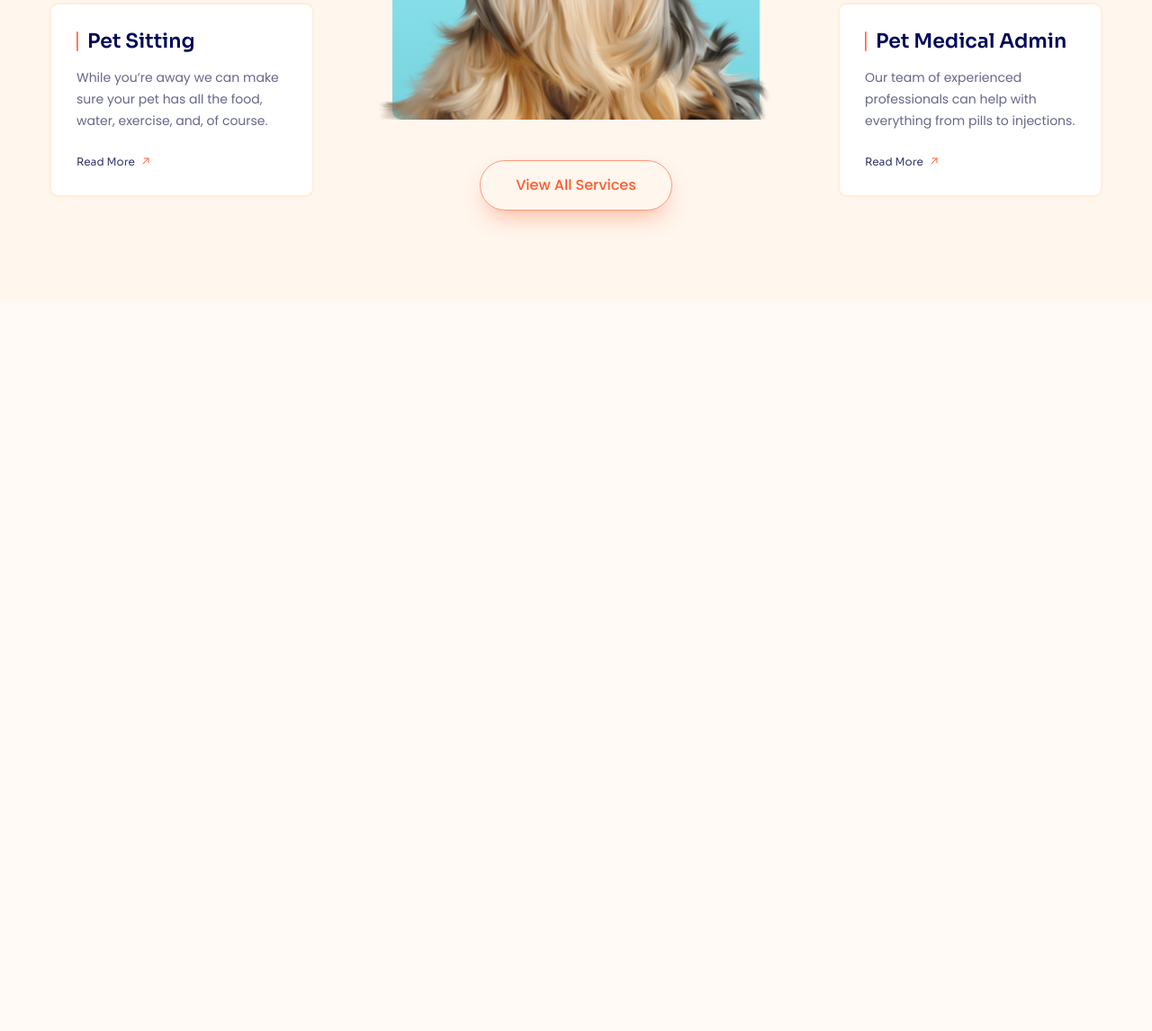
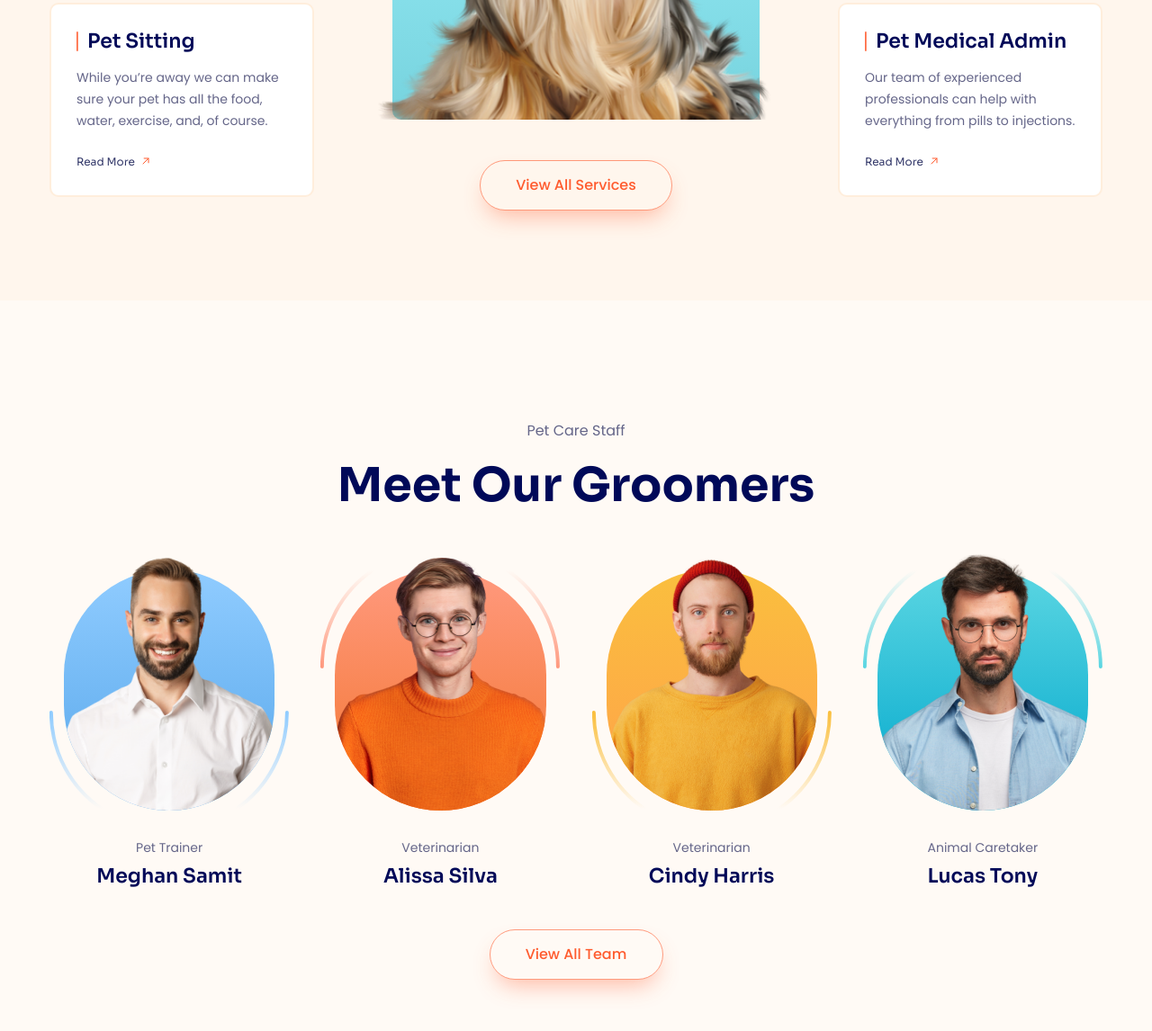
Before and after one commit to Thinh0112/f8-htmlcss-04, a plain HTML site: page index.html in a window 1280 px wide. Shown: the part 2992-4138 px from the top of the page at 90% size. Before the commit the page ends 3326 px from the top, so only its background shows below. Drawn offline with Linux system fonts and the light colour scheme.

Commit message:
Staff Commit

```diff
--- a/assets/css/style.css
+++ b/assets/css/style.css
@@ -543,11 +543,14 @@ a {
   background: #fff6ed;
 }
 
-.service__top {
+.service__top,
+.staff__desc,
+.staff__heading {
   text-align: center;
 }
 
-.service__desc {
+.service__desc,
+.staff__desc {
   margin-bottom: 15px;
 }
 
@@ -655,3 +658,119 @@ a {
   font-weight: 500;
   line-height: 1;
 }
+
+/* Staff */
+.staff {
+  padding: 130px 0;
+}
+
+.staff__list {
+  display: grid;
+  grid-template-columns: repeat(4, 1fr);
+  column-gap: 35px;
+  padding-top: 21px;
+}
+
+.staff-item:nth-child(1) .staff-item__img-wrap::before {
+  background-image: url(../img/staff-decor-01.svg);
+}
+
+.staff-item:nth-child(2) .staff-item__img-wrap::before {
+  background-image: url(../img/staff-decor-02.svg);
+}
+
+.staff-item:nth-child(2) .staff-item__img-wrap::after {
+  background: linear-gradient(180deg, #ff997e 0%, #f3752e 100%);
+}
+
+.staff-item:nth-child(3) .staff-item__img-wrap::before {
+  background-image: url(../img/staff-decor-03.svg);
+}
+
+.staff-item:nth-child(3) .staff-item__img-wrap::after {
+  background: linear-gradient(180deg, #fabf3e 0%, #ffa14a 100%);
+}
+
+.staff-item:nth-child(4) .staff-item__img-wrap::before {
+  background-image: url(../img/staff-decor-04.svg);
+}
+
+.staff-item:nth-child(4) .staff-item__img-wrap::after {
+  background: linear-gradient(180deg, #5bd6e2 0%, #00a7cc 100%);
+}
+
+.staff-item:nth-child(even) .staff-item__img-wrap::before {
+  background-position: 0 16px;
+}
+
+.staff-item__img-wrap {
+  position: relative;
+  margin: 0 16px;
+  border-radius: 129.5px;
+}
+
+.staff-item__img-wrap::before {
+  content: "";
+  background-repeat: no-repeat;
+  background-position: bottom;
+  background-size: 100%;
+  width: calc(100% + 32px);
+  height: 100%;
+  position: absolute;
+  left: 50%;
+  transform: translateX(-50%);
+  bottom: 0;
+}
+
+.staff-item__img-wrap::after {
+  position: absolute;
+  left: 0;
+  right: 0;
+  bottom: 0;
+  content: "";
+  height: 94%;
+  border-radius: inherit;
+  background: linear-gradient(180deg, #90ccff 0%, #59a8eb 95.96%);
+}
+
+.staff-item__img {
+  position: relative;
+  z-index: 1;
+  width: 100%;
+  display: block;
+  border-radius: inherit;
+}
+
+.staff-item__title {
+  margin: 34px 0 14px;
+  color: #656689;
+  text-align: center;
+  font-size: 1.4rem;
+  line-height: 1;
+}
+
+.staff-item__name {
+  color: var(--primary-color);
+  text-align: center;
+  font-family: Sora, sans-serif;
+  font-size: 2.2rem;
+  font-weight: 600;
+  line-height: 1;
+}
+
+.staff__cta-wrap {
+  margin-top: 48px;
+  display: flex;
+  justify-content: center;
+}
+
+.staff__cta {
+  min-width: 193px;
+  border-radius: 31px;
+  border: 1px solid rgba(255, 91, 46, 0.6);
+  box-shadow: 0px 13px 26px -8px rgba(255, 91, 46, 0.42);
+  color: #ff5b2e;
+  font-size: 1.6rem;
+  font-weight: 500;
+  line-height: 1;
+}
--- a/index.html
+++ b/index.html
@@ -471,5 +471,66 @@
         </div>
       </div>
     </section>
+
+    <!-- Staff -->
+    <section class="staff">
+      <div class="container">
+        <p class="section-desc staff__desc">Pet Care Staff</p>
+        <h2 class="section-heading staff__heading">Meet Our Groomers</h2>
+        <div class="staff__list">
+          <!-- Staff item 1 -->
+          <article class="staff-item">
+            <figure class="staff-item__img-wrap">
+              <img
+                src="./assets/img/staff-01.png"
+                alt=""
+                class="staff-item__img"
+              />
+            </figure>
+            <p class="staff-item__title">Pet Trainer</p>
+            <h3 class="staff-item__name">Meghan Samit</h3>
+          </article>
+          <!-- Staff item 2 -->
+          <article class="staff-item">
+            <figure class="staff-item__img-wrap">
+              <img
+                src="./assets/img/staff-02.png"
+                alt=""
+                class="staff-item__img"
+              />
+            </figure>
+            <p class="staff-item__title">Veterinarian</p>
+            <h3 class="staff-item__name">Alissa Silva</h3>
+          </article>
+          <!-- Staff item 3 -->
+          <article class="staff-item">
+            <figure class="staff-item__img-wrap">
+              <img
+                src="./assets/img/staff-03.png"
+                alt=""
+                class="staff-item__img"
+              />
+            </figure>
+            <p class="staff-item__title">Veterinarian</p>
+            <h3 class="staff-item__name">Cindy Harris</h3>
+          </article>
+          <!-- Staff item 4 -->
+          <article class="staff-item">
+            <figure class="staff-item__img-wrap">
+              <img
+                src="./assets/img/staff-04.png"
+                alt=""
+                class="staff-item__img"
+              />
+            </figure>
+            <p class="staff-item__title">Animal Caretaker</p>
+            <h3 class="staff-item__name">Lucas Tony</h3>
+          </article>
+        </div>
+        <div class="staff__cta-wrap">
+          <a href="#!" class="btn staff__cta">View All Team</a>
+        </div>
+      </div>
+    </section>
   </body>
 </html>
```
Also changed, not shown: assets/img/staff-01.png (added), assets/img/staff-02.png (added), assets/img/staff-03.png (added), assets/img/staff-04.png (added), assets/img/staff-decor-01.svg (added), assets/img/staff-decor-02.svg (added), assets/img/staff-decor-03.svg (added), assets/img/staff-decor-04.svg (added).
